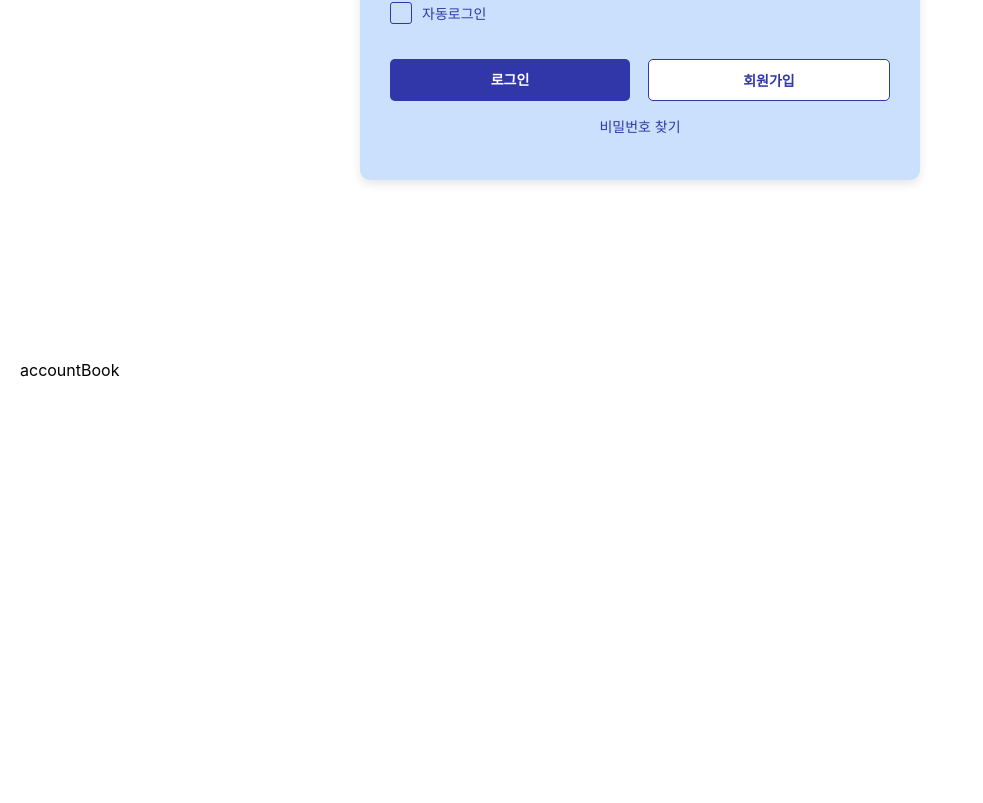
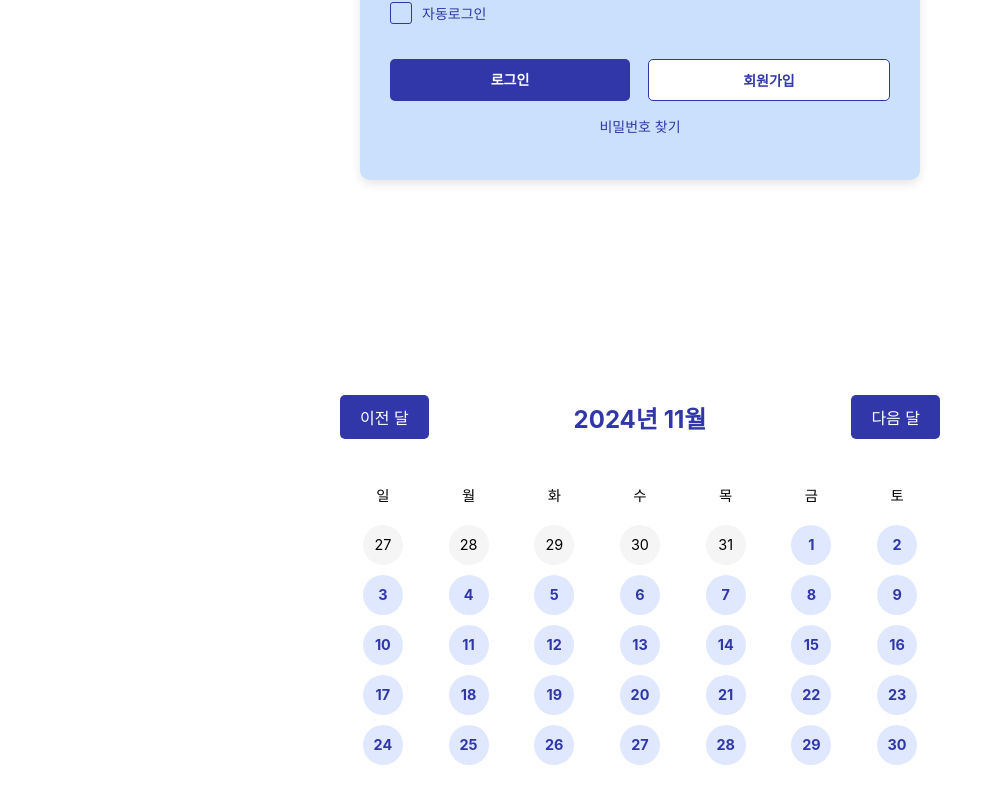
Before and after one commit to hgb926/asset-management, a React (Create React App) app: page /login in a window 1280 px wide. Shown: the part 469-1272 px from the top of the page, without its empty margins (0-983 px from the left). Before the commit the page ends 869 px from the top, so only its background shows below. Built offline with nearby package versions, Linux system fonts and the light colour scheme.

Commit message:
[Design] 달력 렌더링
사이즈 조정 해야함

```diff
--- a/src/components/main/accountbook/AccountBook.js
+++ b/src/components/main/accountbook/AccountBook.js
@@ -1,9 +1,94 @@
-import React from 'react';
+import React, { useState } from "react";
+import styles from "../../../styles/accountbook/AccountBook.module.scss"
 
 const AccountBook = () => {
+    const [currentDate, setCurrentDate] = useState(new Date());
+
+    const year = currentDate.getFullYear();
+    const month = currentDate.getMonth();
+
+    // 현재 달의 첫 날
+    const firstDayOfMonth = new Date(year, month, 1);
+    // 달력 시작 날짜를 현재 달의 첫 날의 주의 일요일로 설정
+    const startDay = new Date(firstDayOfMonth);
+    startDay.setDate(firstDayOfMonth.getDate() - firstDayOfMonth.getDay());
+
+    // 현재 달의 마지막 날
+    const lastDayOfMonth = new Date(year, month + 1, 0);
+    // 달력 끝 날짜를 현재 달의 마지막 날의 주의 토요일로 설정
+    const endDay = new Date(lastDayOfMonth);
+    endDay.setDate(lastDayOfMonth.getDate() + (6 - lastDayOfMonth.getDay()));
+
+    /** startDay부터 endDay까지의 날짜를 주 단위로 그룹화하는 함수 */
+    const groupDatesByWeek = (startDay, endDay) => {
+        const weeks = [];
+        let currentWeek = [];
+        let currentDate = new Date(startDay);
+
+        while (currentDate <= endDay) {
+            currentWeek.push(new Date(currentDate));
+            if (currentWeek.length === 7 || currentDate.getDay() === 6) {
+                weeks.push(currentWeek);
+                currentWeek = [];
+            }
+            currentDate.setDate(currentDate.getDate() + 1);
+        }
+
+        if (currentWeek.length > 0) {
+            weeks.push(currentWeek);
+        }
+
+        return weeks;
+    };
+
+    const weeks = groupDatesByWeek(startDay, endDay);
+
+    const handleNextMonth = () => {
+        setCurrentDate(new Date(currentDate.getFullYear(), currentDate.getMonth() + 1, 1));
+    };
+
+    const handlePrevMonth = () => {
+        setCurrentDate(new Date(currentDate.getFullYear(), currentDate.getMonth() - 1, 1));
+    };
+
     return (
-        <div>
-            accountBook
+        <div className={styles.accountBook}>
+            <div className={styles.header}>
+                <button className={styles.navButton} onClick={handlePrevMonth}>
+                    이전 달
+                </button>
+                <h2>
+                    {year}년 {month + 1}월
+                </h2>
+                <button className={styles.navButton} onClick={handleNextMonth}>
+                    다음 달
+                </button>
+            </div>
+            <div className={styles.calendar}>
+                <div className={styles.week}>
+                    <span>일</span>
+                    <span>월</span>
+                    <span>화</span>
+                    <span>수</span>
+                    <span>목</span>
+                    <span>금</span>
+                    <span>토</span>
+                </div>
+                {weeks.map((week, index) => (
+                    <div key={index} className={styles.week}>
+                        {week.map((date, idx) => (
+                            <div
+                                key={idx}
+                                className={`${styles.day} ${
+                                    date.getMonth() === currentDate.getMonth() ? styles.currentMonth : ""
+                                }`}
+                            >
+                                {date.getDate()}
+                            </div>
+                        ))}
+                    </div>
+                ))}
+            </div>
         </div>
     );
 };
--- /dev/null
+++ b/src/styles/accountbook/AccountBook.module.scss
@@ -0,0 +1,70 @@
+.accountBook {
+  max-width: 600px;
+  margin: 0 auto;
+  padding: 20px;
+  text-align: center;
+
+  .header {
+    display: flex;
+    justify-content: space-between;
+    align-items: center;
+    margin-bottom: 20px;
+
+    h2 {
+      font-size: 1.5rem;
+      color: #3137a8;
+    }
+
+    .navButton {
+      background-color: #3137a8;
+      color: white;
+      border: none;
+      border-radius: 5px;
+      padding: 10px 20px;
+      font-size: 1rem;
+      cursor: pointer;
+      transition: background-color 0.3s;
+
+      &:hover {
+        background-color: #5561d3;
+      }
+    }
+  }
+
+  .calendar {
+    display: flex;
+    flex-direction: column;
+    gap: 10px;
+
+    .week {
+      display: flex;
+      justify-content: space-around;
+
+      span, .day {
+        width: 40px;
+        height: 40px;
+        display: flex;
+        justify-content: center;
+        align-items: center;
+        font-size: 0.9rem;
+      }
+
+      .day {
+        border-radius: 50%;
+        background-color: #f5f5f5;
+        transition: background-color 0.3s, color 0.3s;
+
+        &.currentMonth {
+          font-weight: bold;
+          background-color: #dfe8ff;
+          color: #3137a8;
+        }
+
+        &:hover {
+          background-color: #3137a8;
+          color: white;
+        }
+      }
+    }
+  }
+}
```
